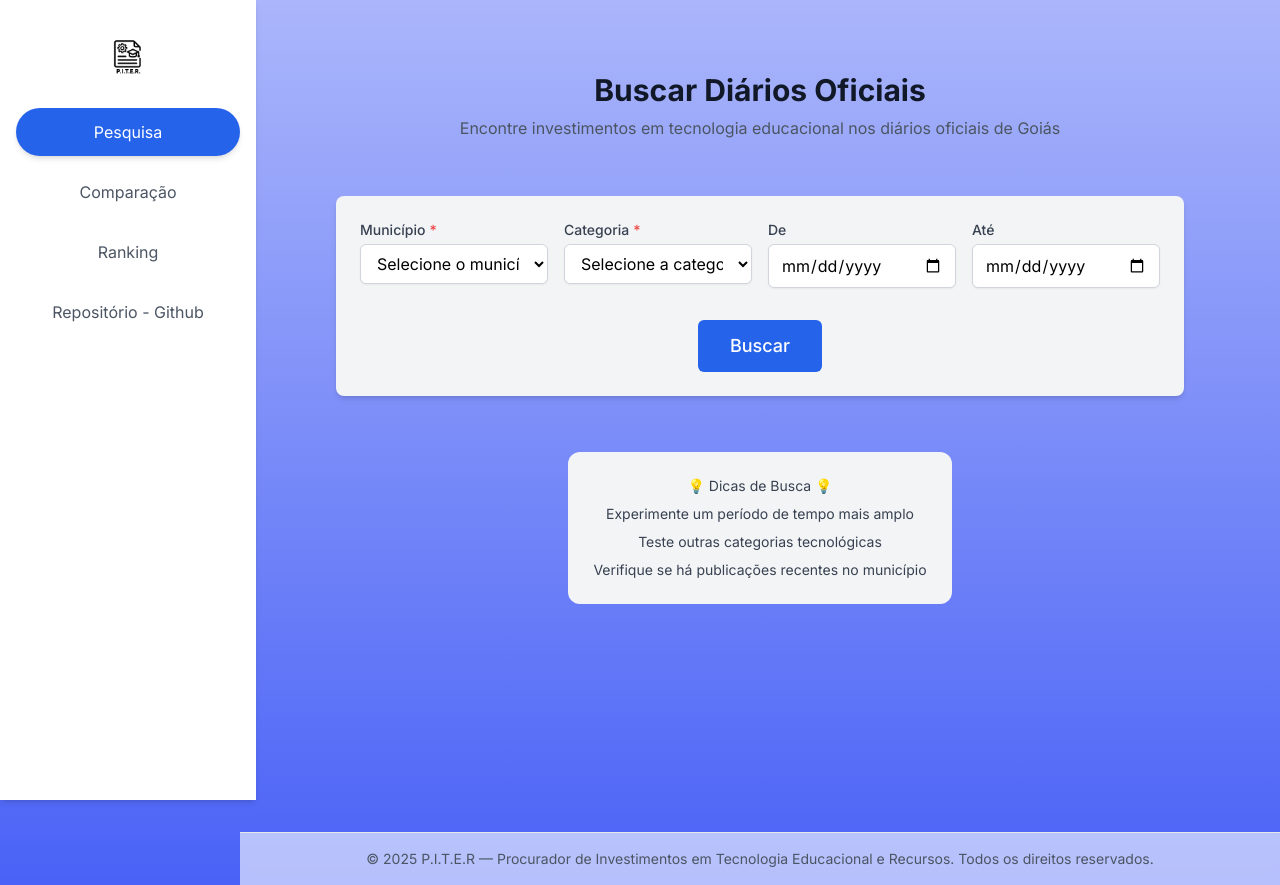
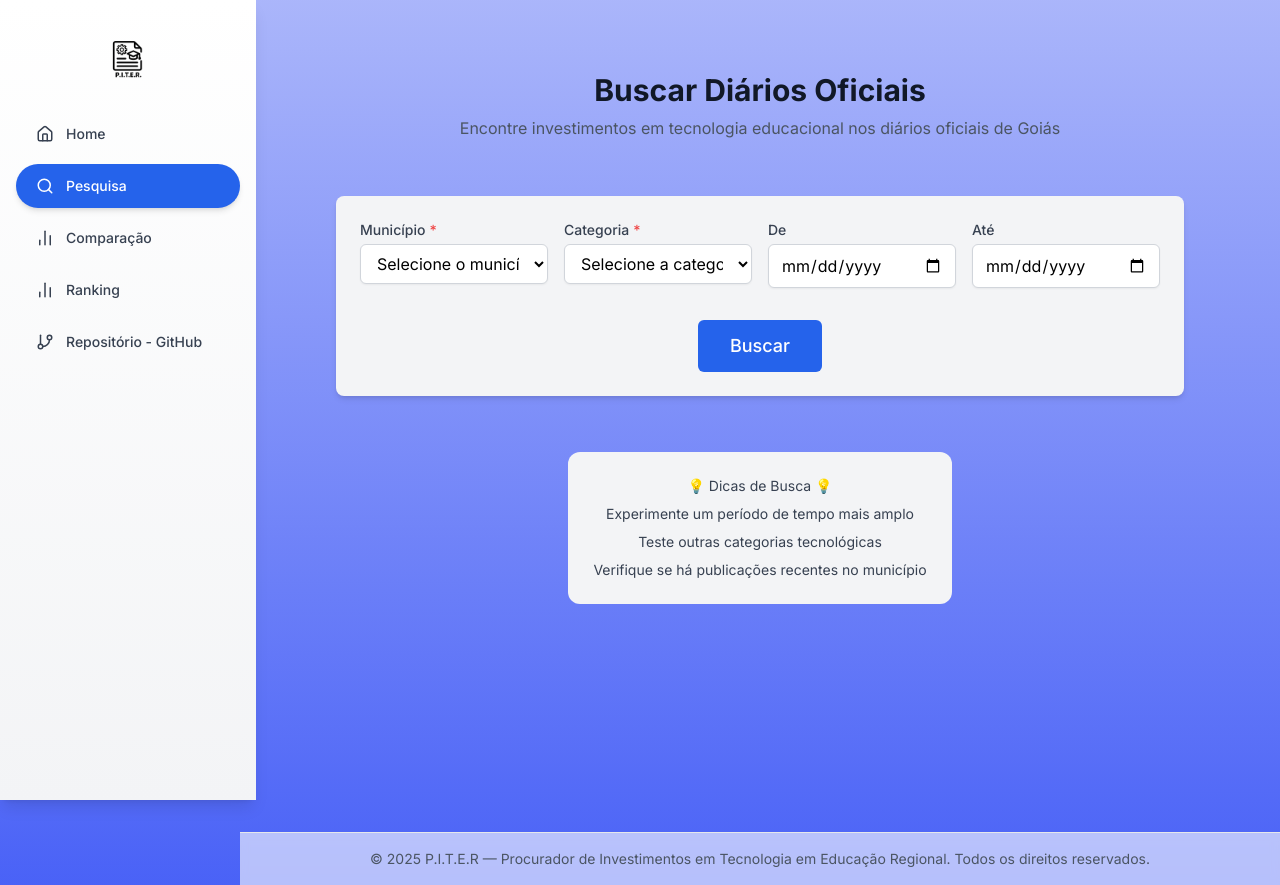
Before and after one commit to ananunesv/PITER, a Next.js app in the folder frontend/: page / in a window 1280 px wide. Built offline with nearby package versions, Linux system fonts and the light colour scheme.

Commit message:
Atualização da sidebar.

```diff
--- a/frontend/app/layout.tsx
+++ b/frontend/app/layout.tsx
@@ -7,9 +7,12 @@ import Footer from '@/components/organisms/Footer';
 const inter = Inter({ subsets: ['latin'] });
 
 export const metadata: Metadata = {
-  title: 'P.I.T.E.R - Painel de Investimentos em Transparência e Eficiência de Recursos',
+  title: 'Projeto P.I.T.E.R',
   description: 'Análise de investimentos públicos em pesquisa e eletrônicos para Goiás e Goiânia',
   keywords: 'investimentos públicos, transparência, Goiás, Goiânia, pesquisa, eletrônicos',
+  icons: {
+    icon: '/logo_inv.png',
+  }
 };
 
 export default function RootLayout({
--- a/frontend/components/organisms/Footer.tsx
+++ b/frontend/components/organisms/Footer.tsx
@@ -4,7 +4,7 @@ export const Footer: React.FC = () => {
   return (
     <footer className="w-full bg-white/60 border-t mt-8 py-4">
       <div className="max-w-6xl mx-auto px-6 text-sm text-gray-600 text-center">
-        © {new Date().getFullYear()} P.I.T.E.R — Procurador de Investimentos em Tecnologia Educacional e Recursos. Todos os direitos reservados.
+        © {new Date().getFullYear()} P.I.T.E.R — Procurador de Investimentos em Tecnologia em Educação Regional. Todos os direitos reservados.
       </div>
     </footer>
   );
--- a/frontend/components/organisms/Sidebar.tsx
+++ b/frontend/components/organisms/Sidebar.tsx
@@ -1,51 +1,77 @@
 "use client";
 
-import React from 'react';
-import Link from 'next/link';
-import { usePathname } from 'next/navigation';
+import React from "react";
+import Link from "next/link";
+import { usePathname } from "next/navigation";
+import { Home, Search, BarChart2, GitBranch } from "lucide-react";
+
+interface NavItem {
+  label: string;
+  href: string;
+  icon: React.ElementType;
+  external?: boolean;
+}
+
+const navItems: NavItem[] = [
+  { label: "Home", href: "https://unb-mds.github.io/Projeto-P.I.T.E.R/", icon: Home, external: true },
+  { label: "Pesquisa", href: "/", icon: Search },
+  { label: "Comparação", href: "/compare", icon: BarChart2 },
+  { label: "Ranking", href: "/ranking", icon: BarChart2 },
+  { label: "Repositório - GitHub", href: "https://github.com/unb-mds/Projeto-P.I.T.E.R.git", icon: GitBranch, external: true },
+];
 
 export const Sidebar: React.FC = () => {
   const pathname = usePathname();
-  const isActive = (p: string) => pathname === p;
+
+  const isActive = (path: string) => pathname === path || pathname.startsWith(path + "/");
 
   return (
-    <aside className="w-64 bg-white h-screen shadow-md fixed left-0 top-0 flex flex-col items-center py-8">
+    <aside className="w-64 h-screen fixed top-0 left-0 bg-gradient-to-b from-white to-gray-100 shadow-lg flex flex-col items-center py-8 overflow-y-auto">
+      {/* Logo */}
       <div className="flex items-center space-x-3 mb-8">
-        <a href="https://unb-mds.github.io/Projeto-P.I.T.E.R/">
-        <img
-          src="/logo.png"
-          alt="logo"
-          width={44}
-          height={44}
-          className="transition-transform duration-300 hover:scale-[1.2]"
-        />
+        <a
+          href="https://unb-mds.github.io/Projeto-P.I.T.E.R/"
+          target="_blank"
+          rel="noopener noreferrer"
+        >
+          <img
+            src="/logo.png"
+            alt="logo"
+            width={48}
+            height={48}
+            className="transition-transform duration-300 hover:scale-110"
+          />
         </a>
       </div>
 
-      <nav className="w-full">
-        <ul className="flex flex-col gap-3 px-4">
-          <li>
-            <Link href="/" className={`block py-3 px-4 rounded-full text-center ${isActive('/') ? 'bg-blue-600 text-white shadow-md' : 'text-gray-600 hover:bg-gray-700 hover:text-white focus:outline-offset-2 focus:outline-[#255929] active:bg-gray-500'}`}>
-              Pesquisa
-            </Link>
-          </li>
-          <li>
-            <Link href="/compare" className={`block py-3 px-4 rounded-full text-center ${isActive('/compare') ? 'bg-blue-600 text-white shadow-md' : 'text-gray-600 hover:bg-gray-700 hover:text-white focus:outline-offset-2 focus:outline-[#255929] active:bg-gray-500'}`}>
-              Comparação
-            </Link>
-          </li>
-          <li>
-            <Link href="/ranking" className={`block py-3 px-4 rounded-full text-center ${isActive('/ranking') ? 'bg-blue-600 text-white shadow-md' : 'text-gray-600 hover:bg-gray-700 hover:text-white focus:outline-offset-2 focus:outline-[#255929] active:bg-gray-500'}`}>
-              Ranking
-            </Link>
-          </li>
+      {/* Navigation */}
+      <nav className="w-full px-4">
+        <ul className="flex flex-col gap-2">
+          {navItems.map(({ label, href, icon: Icon, external }) => {
+            const active = isActive(href);
+            const baseStyle =
+              "flex items-center gap-3 py-3 px-5 rounded-full transition-all duration-200 text-sm font-medium";
+            const activeStyle = active
+              ? "bg-blue-600 text-white shadow-md"
+              : "text-gray-700 hover:bg-blue-50 hover:text-blue-600";
+            const linkClass = `${baseStyle} ${activeStyle}`;
 
-          <li>
-            <Link href="https://github.com/unb-mds/Projeto-P.I.T.E.R.git" className={`block py-3 px-4 rounded-full text-center ${isActive('https://github.com/unb-mds/Projeto-P.I.T.E.R.git') ? 'bg-blue-600 text-white shadow-md' : 'text-gray-600'}`}>
-              Repositório - Github
-            </Link>
-          </li>
-
+            return (
+              <li key={label}>
+                {external ? (
+                  <a href={href} target="_blank" rel="noopener noreferrer" className={linkClass}>
+                    <Icon size={18} />
+                    <span>{label}</span>
+                  </a>
+                ) : (
+                  <Link href={href} className={linkClass}>
+                    <Icon size={18} />
+                    <span>{label}</span>
+                  </Link>
+                )}
+              </li>
+            );
+          })}
         </ul>
       </nav>
     </aside>
--- a/package.json
+++ b/package.json
@@ -22,6 +22,7 @@
   "homepage": "https://github.com/Blazemorales/ProjP#readme",
   "dependencies": {
     "@types/react": "^19.2.2",
+    "lucide-react": "^0.545.0",
     "react": "^19.2.0"
   }
 }
```
Also changed, not shown: frontend/public/logo_inv.png (added), 1 other file (tests, documents, lock files or other folders).
